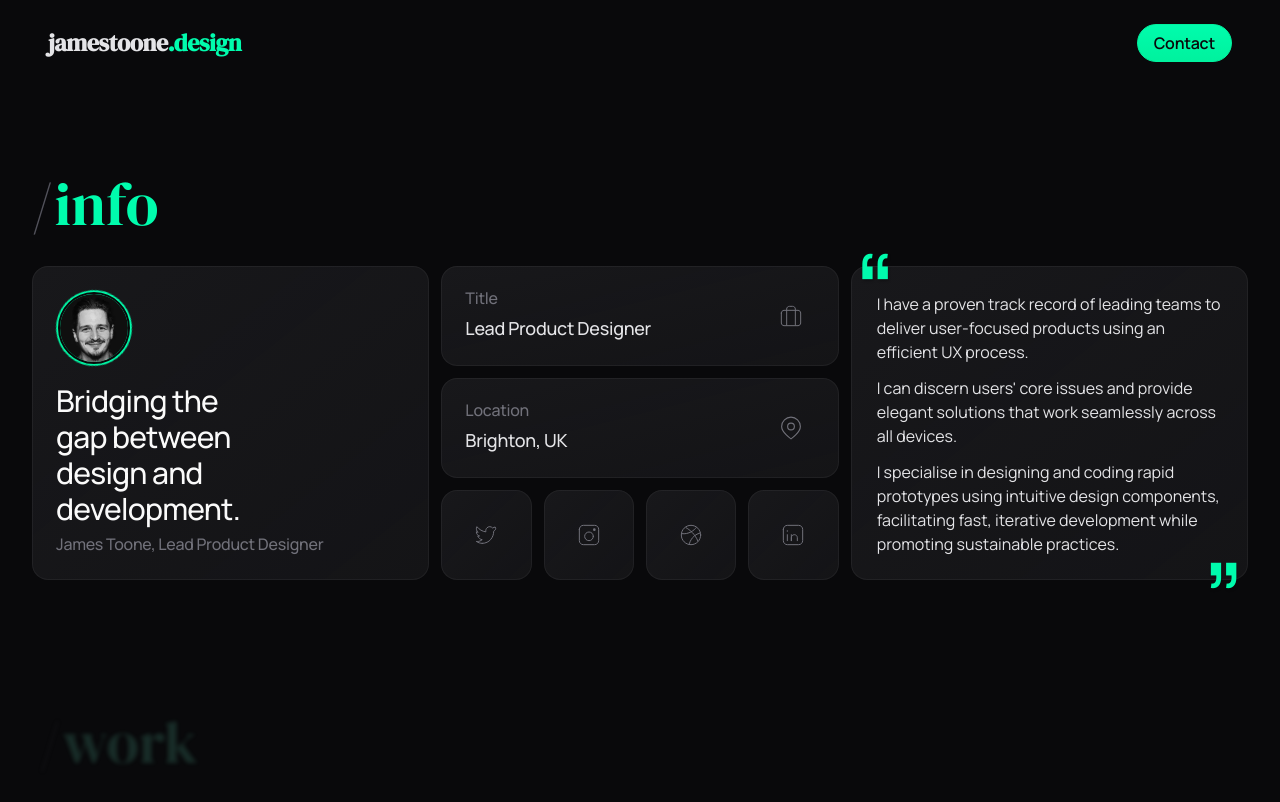
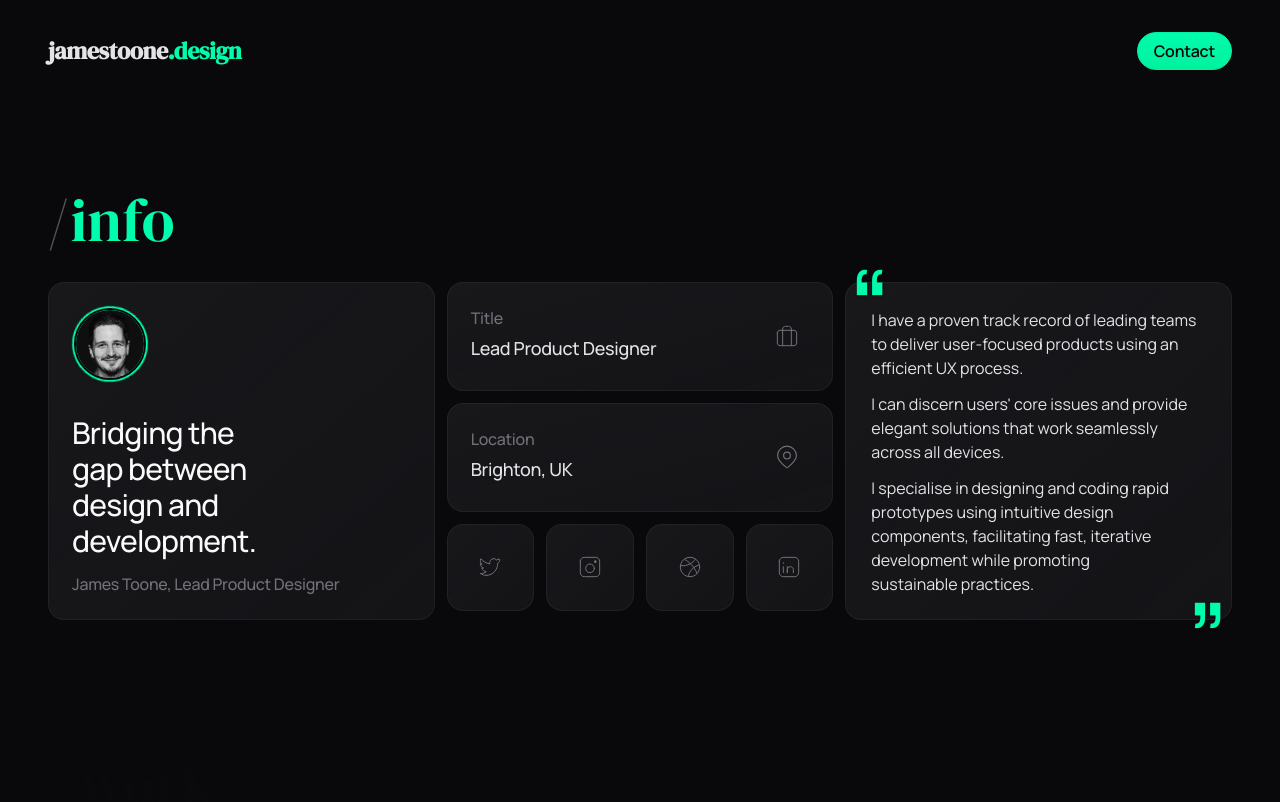
Before and after one commit to 2ne/nextjs-boilerplate, a Next.js app: page / in a window 1280 px wide. Shown: the top 802 px of the page. Built offline with nearby package versions, Linux system fonts and the light colour scheme.

Commit message:
Update page.tsx

```diff
--- a/app/page.tsx
+++ b/app/page.tsx
@@ -4,7 +4,7 @@ import Balancer from "react-wrap-balancer";
 export default function Home() {
   const Header: React.FC = () => {
     return (
-      <header className="mx-auto w-full max-w-lg xl:max-w-8xl p-4 sm:p-6 xl:px-12 flex justify-between items-center">
+      <header className="mx-auto w-full max-w-lg xl:max-w-8xl p-4 sm:p-8 xl:px-12 flex justify-between items-center">
         <h1 className="font-semibold text-xl sm:text-2xl -tracking-100 font-serif">
           <a href="/" aria-current="page" aria-label="home">
             jamestoone<span className="text-primary-500">.design</span>
@@ -40,7 +40,7 @@ export default function Home() {
 
   const Info: React.FC<InfoProps> = ({ className }) => {
     return (
-      <section className={`mx-auto w-full max-w-lg xl:max-w-8xl p-4 sm:p-6 xl:p-8 ${className ? className : ""}`}>
+      <section className={`mx-auto w-full max-w-lg xl:max-w-8xl p-4 sm:p-8 xl:px-12 ${className ? className : ""}`}>
         <Title label="info" />
         <div className="grid grid-cols-1 gap-3 xl:grid-cols-12">
           <div className="max-xl:order-0 relative overflow-clip rounded-2xl bg-gradient-to-tl from-zinc-900/75 to-zinc-900 p-4 sm:p-6 ring-1 ring-inset ring-zinc-50/5 xl:col-span-4 xl:row-span-3 xl:grid xl:grid-rows-subgrid">
@@ -216,7 +216,7 @@ export default function Home() {
 
   const Work: React.FC<WorkProps> = ({ className }) => {
     return (
-      <section className={`mx-auto w-full max-w-lg xl:max-w-8xl p-4 sm:p-6 xl:p-8 ${className ? className : ""}`}>
+      <section className={`mx-auto w-full max-w-lg xl:max-w-8xl p-4 sm:p-8 xl:px-12 ${className ? className : ""}`}>
         <Title label="work" />
         <div className="space-y-3 xl:space-y-8">
           <VinylVisions />
@@ -233,7 +233,7 @@ export default function Home() {
 
   const Contact: React.FC<ContactProps> = ({ className }) => {
     return (
-      <section className={`mx-auto w-full max-w-lg xl:max-w-8xl p-4 sm:p-6 xl:p-8 xl:min-h-screen ${className ? className : ""}`}>
+      <section className={`mx-auto w-full max-w-lg xl:max-w-8xl p-4 sm:p-8 xl:px-12 xl:min-h-screen ${className ? className : ""}`}>
         <Title label="contact" />
         <div className="grid grid-cols-1 gap-3 xl:grid-cols-12">
           <div className="contents xl:col-span-4 xl:row-span-3 xl:grid xl:grid-cols-subgrid xl:grid-rows-subgrid">
```
